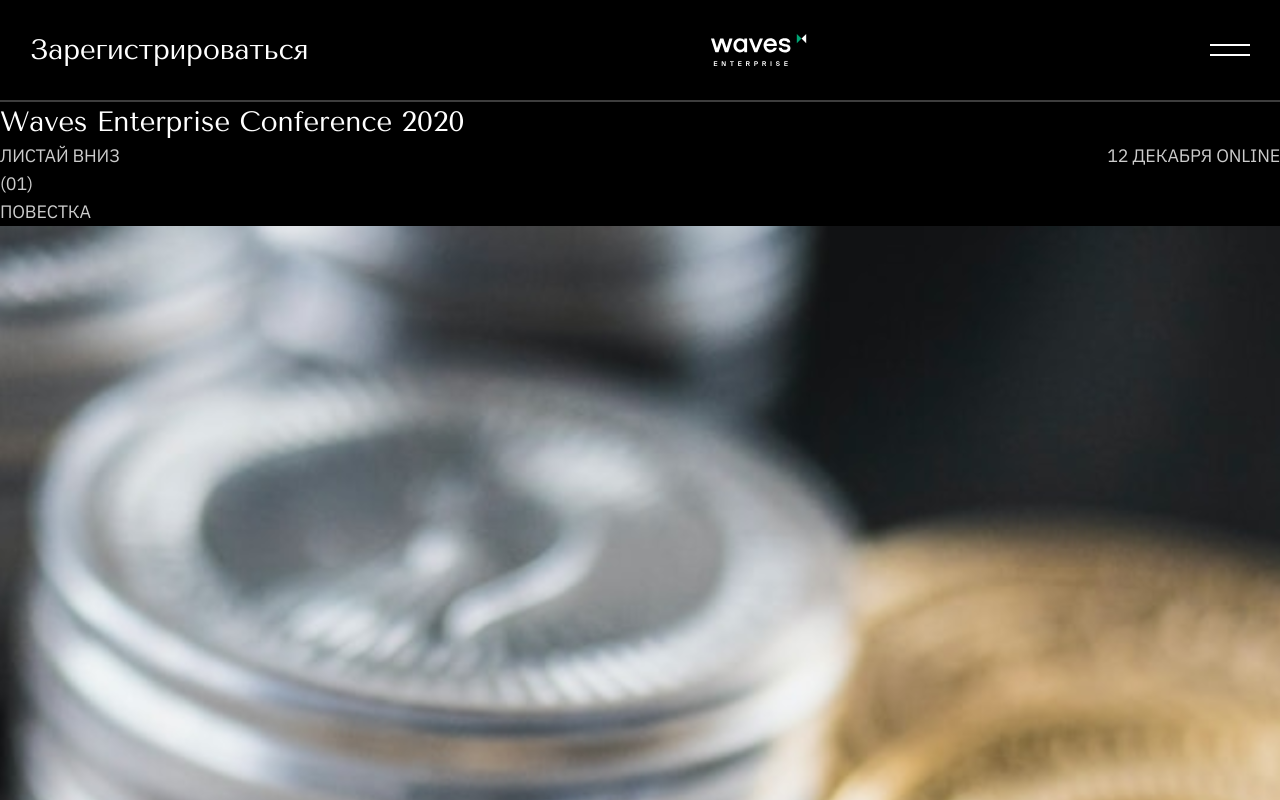
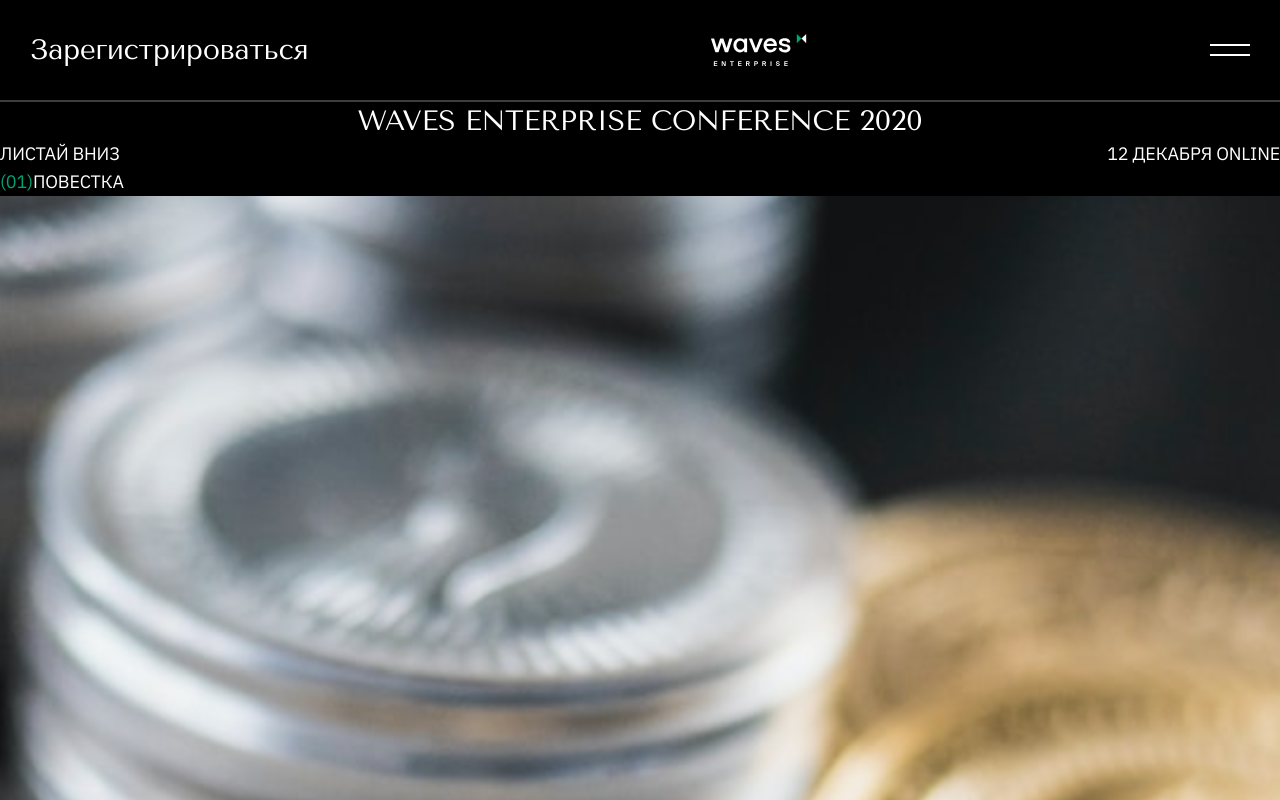
Before and after one commit to lzhabo/waves-conference2020, a React (Create React App) app: page / in a window 1280 px wide. Shown: the top 800 px of the page. Built offline with nearby package versions, Linux system fonts and the light colour scheme.

Commit message:
created base for site

```diff
--- a/package.json
+++ b/package.json
@@ -3,7 +3,7 @@
   "version": "0.1.0",
   "private": true,
   "dependencies": {
-    "@emotion/core": "^11.0.0",
+    "@emotion/core": "^10.1.1",
     "@emotion/styled": "^11.0.0",
     "@testing-library/jest-dom": "^5.11.6",
     "@testing-library/react": "^11.2.0",
--- a/src/App.tsx
+++ b/src/App.tsx
@@ -7,6 +7,9 @@ import FirstPage from "./screens/FirstPage";
 import Header from "./screens/Header";
 import Agenda from "./screens/Agenda";
 import TimeTable from "./screens/TimeTable";
+import Footer from "./screens/Footer";
+import Contacts from "./screens/Contacts";
+import Speakers from "./screens/Speakers";
 
 injectGlobal`
   * {
@@ -37,6 +40,9 @@ const App: React.FC<IProps> = () => {
       <FirstPage />
       <Agenda />
       <TimeTable />
+      <Speakers />
+      <Contacts />
+      <Footer />
     </Root>
   );
 };
--- /dev/null
+++ b/src/components/Circle.tsx
@@ -0,0 +1,25 @@
+import styled from "@emotion/styled";
+import React from "react";
+import Subtitle from "./Subtitle";
+
+interface IProps {
+  text: string;
+}
+
+const Root = styled.div`
+  display: flex;
+  justify-content: center;
+  align-items: center;
+  border-radius: 50%;
+  background-color: #00a575;
+  max-width: 200px; ;
+`;
+
+const Circle: React.FC<IProps> = ({ text }) => {
+  return (
+    <Root>
+      <Subtitle style={{ textTransform: "uppercase" }}>{text}</Subtitle>
+    </Root>
+  );
+};
+export default Circle;
--- /dev/null
+++ b/src/components/Devider.tsx
@@ -0,0 +1,22 @@
+import styled from "@emotion/styled";
+import React from "react";
+import Subtitle from "./Subtitle";
+
+interface IProps {
+  num: number;
+  description: string;
+}
+
+const Root = styled.div`
+  display: flex;
+`;
+
+const Devider: React.FC<IProps> = ({ description, num }) => {
+  return (
+    <Root>
+      <Subtitle color={"#00A575"}>(0{num})</Subtitle>
+      <Subtitle style={{ textTransform: "uppercase" }}>{description}</Subtitle>
+    </Root>
+  );
+};
+export default Devider;
--- a/src/components/Subtitle.tsx
+++ b/src/components/Subtitle.tsx
@@ -1,6 +1,10 @@
 import styled from "@emotion/styled";
 
-const Subtitle = styled.div`
+interface IProps {
+  color?: string;
+}
+
+const Subtitle = styled.div<IProps>`
   font-family: IBM Plex Sans;
   font-style: normal;
   font-weight: normal;
@@ -8,7 +12,7 @@ const Subtitle = styled.div`
   line-height: 28px;
   letter-spacing: -0.01em;
 
-  color: rgba(255, 255, 255, 0.8);
+  color: ${({ color }) => color ?? "#fff"};
 `;
 
 export default Subtitle;
--- a/src/screens/Agenda.tsx
+++ b/src/screens/Agenda.tsx
@@ -4,6 +4,7 @@ import Subtitle from "../components/Subtitle";
 import Title from "../components/Title";
 import money from "../assets/money.svg";
 import man from "../assets/man.svg";
+import Devider from "../components/Devider";
 
 interface IProps {}
 
@@ -16,8 +17,7 @@ const Root = styled.div`
 const Agenda: React.FC<IProps> = () => {
   return (
     <Root>
-      <Subtitle>(01)</Subtitle>
-      <Subtitle>ПОВЕСТКА</Subtitle>
+      <Devider num={1} description={"повестка"} />
       <img src={money} alt="moneyPic" />
       <img src={man} alt="man" />
       <Title>
--- /dev/null
+++ b/src/screens/Contacts.tsx
@@ -0,0 +1,40 @@
+import styled from "@emotion/styled";
+import React from "react";
+import Devider from "../components/Devider";
+import Title from "../components/Title";
+import { FlexContainer } from "../components/FlexContaner";
+import Circle from "../components/Circle";
+import Subtitle from "../components/Subtitle";
+
+interface IProps {}
+
+const Root = styled.div`
+  display: flex;
+  flex-direction: column;
+`;
+
+const Contacts: React.FC<IProps> = () => {
+  return (
+    <Root>
+      <Devider num={4} description={"будем на связи"} />
+      <Title>Контакты</Title>
+      <FlexContainer>
+        <Circle text={"Напиши привет"} />
+        <FlexContainer justifyContent={"space-between"}>
+          <Subtitle>
+            Москва
+            <br />
+            Тверская улица, 9 Москва, Россия, 125009 (999) 123-4567
+            <br />
+            hello@we.org
+          </Subtitle>
+          <Subtitle>
+            Тула <br />
+            Октябрьская улица, 24 Тула, Россия, 300002 (999) 123-4567
+          </Subtitle>
+        </FlexContainer>
+      </FlexContainer>
+    </Root>
+  );
+};
+export default Contacts;
--- a/src/screens/FirstPage.tsx
+++ b/src/screens/FirstPage.tsx
@@ -1,6 +1,5 @@
 import styled from "@emotion/styled";
 import React from "react";
-import Title from "../components/Title";
 import { FlexContainer } from "../components/FlexContaner";
 import Subtitle from "../components/Subtitle";
 
@@ -9,6 +8,23 @@ interface IProps {}
 const Root = styled.div`
   display: flex;
   flex-direction: column;
+`;
+const Title = styled.div`
+  font-family: Tenor Sans;
+  font-style: normal;
+  font-weight: normal;
+  font-size: 88px;
+  line-height: 98px;
+
+  text-align: center;
+  letter-spacing: -0.01em;
+  text-transform: uppercase;
+
+  color: #ffffff;
+  @media (min-width: 360px) {
+    font-size: 28px;
+    line-height: 38px;
+  }
 `;
 
 const FirstPage: React.FC<IProps> = () => {
--- /dev/null
+++ b/src/screens/Footer.tsx
@@ -0,0 +1,21 @@
+import styled from "@emotion/styled";
+import React from "react";
+import Subtitle from "../components/Subtitle";
+
+interface IProps {}
+
+const Root = styled.div`
+  display: flex;
+  justify-content: space-between;
+`;
+
+const Footer: React.FC<IProps> = () => {
+  return (
+    <Root>
+      <Subtitle>©2020</Subtitle>
+      <Subtitle>(BACK TO TOP)</Subtitle>
+      <Subtitle>ALL RIGHTS RESERVED</Subtitle>
+    </Root>
+  );
+};
+export default Footer;
--- a/src/screens/Header.tsx
+++ b/src/screens/Header.tsx
@@ -1,3 +1,5 @@
+/** @jsx jsx */
+import { jsx, css } from "@emotion/core";
 import styled from "@emotion/styled";
 import React from "react";
 import menu from "../assets/menu.svg";
@@ -8,8 +10,16 @@ interface IProps {}
 const Root = styled.div`
   display: flex;
   justify-content: space-between;
+  align-items: center;
   padding: 30px;
   border-bottom: 2px solid rgba(255, 255, 255, 0.24);
+`;
+const SmallMenu = css`
+  cursor: pointer;
+  padding-right: 25px;
+  @media (max-width: 360px) {
+    display: none;
+  } ;
 `;
 
 const Header: React.FC<IProps> = () => {
--- /dev/null
+++ b/src/screens/Speakers.tsx
@@ -0,0 +1,19 @@
+import styled from "@emotion/styled";
+import React from "react";
+import Devider from "../components/Devider";
+
+interface IProps {}
+
+const Root = styled.div`
+  display: flex;
+  flex-direction: column;
+`;
+
+const Speakers: React.FC<IProps> = () => {
+  return (
+    <Root>
+      <Devider num={3} description={"Спикеры"} />
+    </Root>
+  );
+};
+export default Speakers;
--- a/src/screens/TimeTable.tsx
+++ b/src/screens/TimeTable.tsx
@@ -1,8 +1,8 @@
 import styled from "@emotion/styled";
 import React from "react";
 import { FlexContainer } from "../components/FlexContaner";
-import Subtitle from "../components/Subtitle";
 import Event from "../components/Event";
+import Devider from "../components/Devider";
 
 interface IProps {}
 
@@ -39,10 +39,7 @@ const TimeTableData = [
 const TimeTable: React.FC<IProps> = () => {
   return (
     <Root>
-      <FlexContainer>
-        <Subtitle>(02)</Subtitle>
-        <Subtitle>Расписание</Subtitle>
-      </FlexContainer>
+      <Devider num={2} description={"Расписание"} />
       <FlexContainer>
         {TimeTableData.map((event, index) => {
           <Event {...event} key={index} />;
```
Also changed, not shown: src/assets/speaker.svg (added), 1 other file (tests, documents, lock files or other folders).
